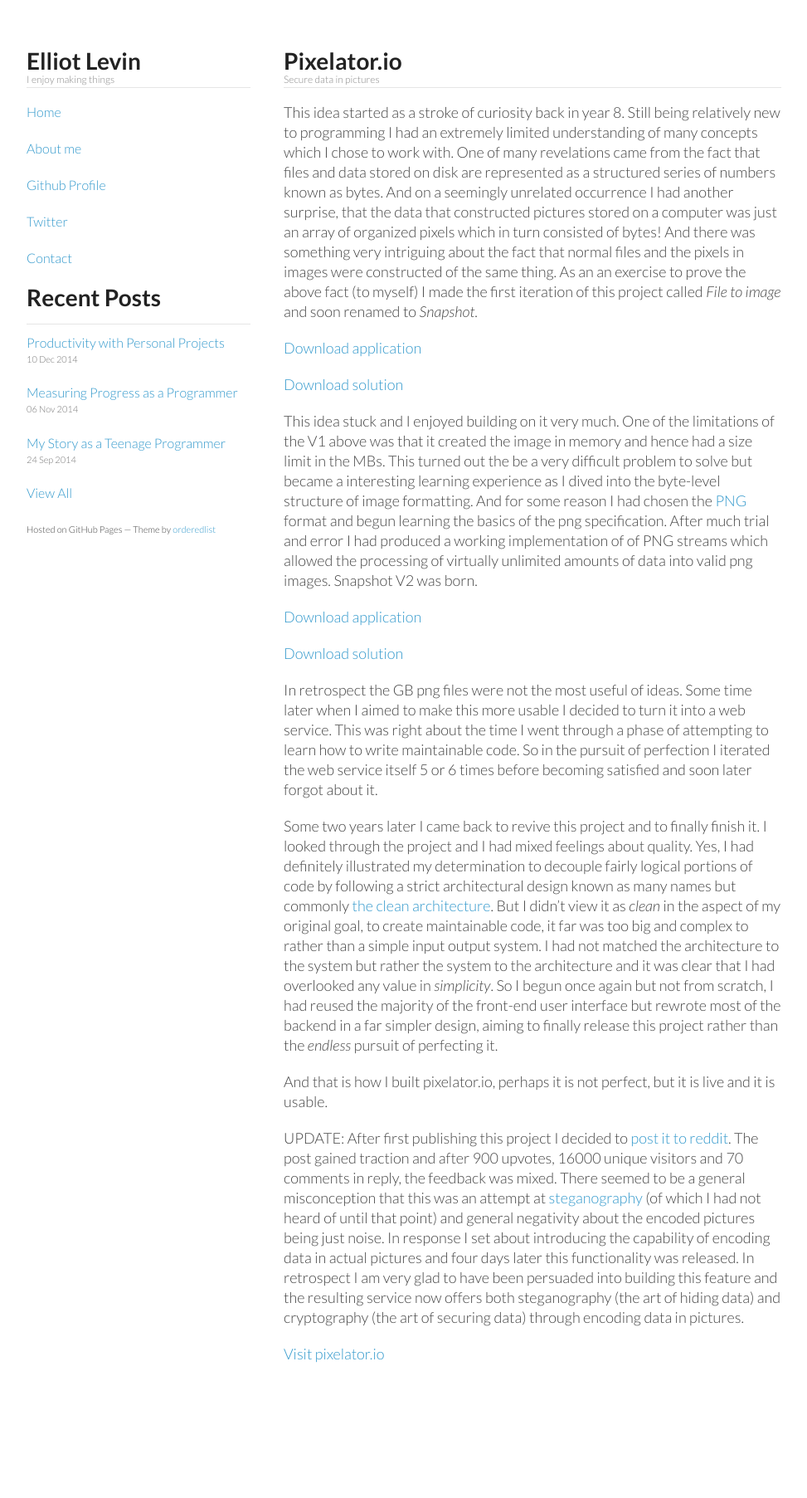
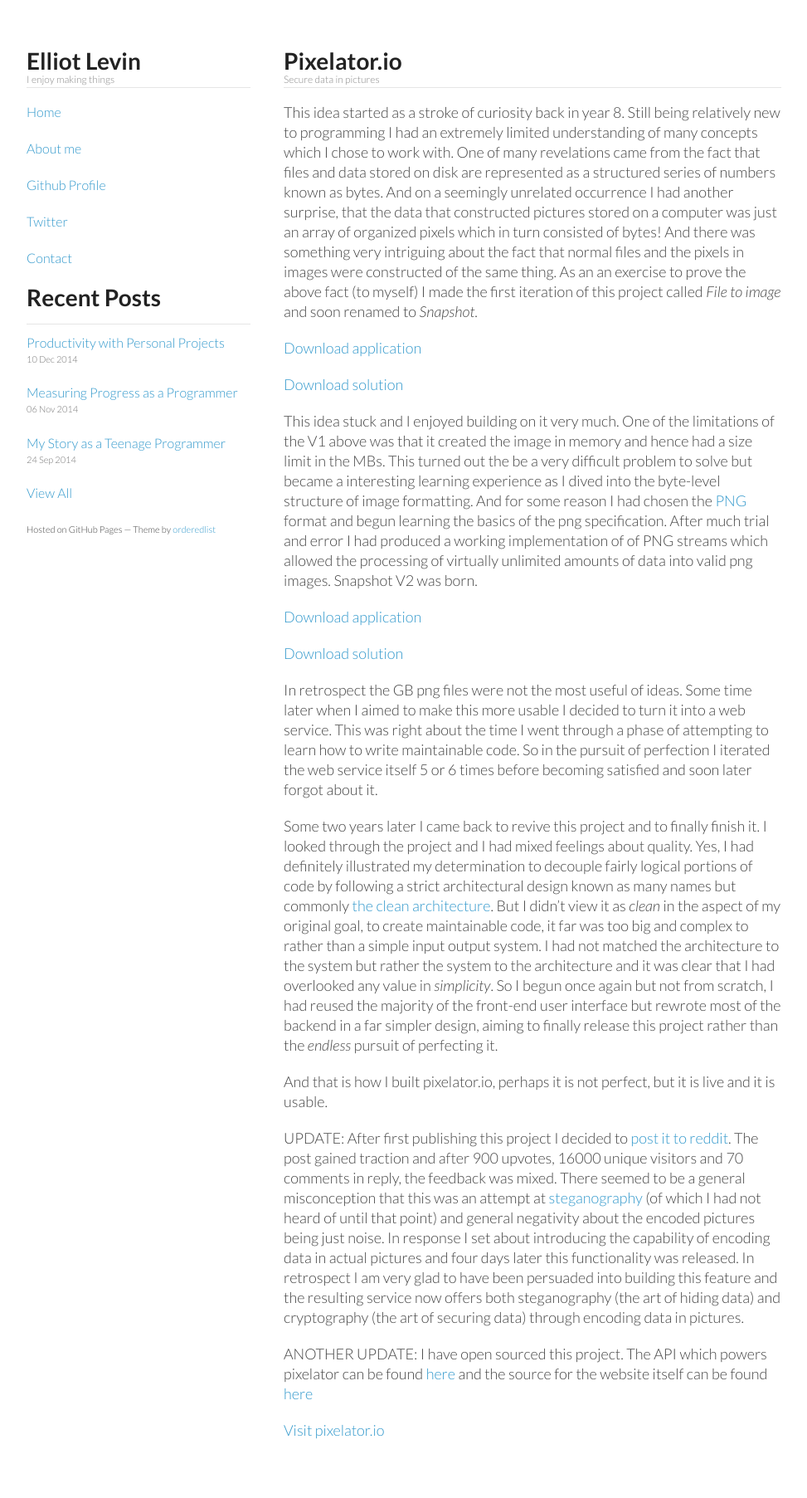
Before and after one commit to TimeToogo/elliotswebsite.com, a Jekyll site: the page built from _stuff/pixelator.md, in a window 1280 px wide. Shown: the whole page at 83% size, without its empty margins (153-1126 px from the left). Built offline with Jekyll 4.4.1, drawn with Linux system fonts in a browser that asks for light colours; nearby versions of some CDN libraries; Markdown is read by kramdown in place of the engine named in the settings; before the commit the page ends 1713 px from its top, so only the background shows below that.

Commit message:
Add github links to pixelator.io page

```diff
--- a/_stuff/pixelator.md
+++ b/_stuff/pixelator.md
@@ -55,9 +55,14 @@ capability of encoding data in actual pictures and four days later this function
 I am very glad to have been persuaded into building this feature and the resulting service now offers both
 steganography (the art of hiding data) and cryptography (the art of securing data) through encoding data in pictures.
 
+ANOTHER UPDATE: I have open sourced this project. The API which powers pixelator can be found [here][4]
+and the source for the website itself can be found [here][5]
+
 [Visit pixelator.io](https://pixelator.io)
 
 [0]: http://en.wikipedia.org/wiki/Portable_Network_Graphics
 [1]: http://blog.8thlight.com/uncle-bob/2012/08/13/the-clean-architecture.html
 [2]: https://www.reddit.com/r/InternetIsBeautiful/comments/2q0mmo/pixelatorio_is_a_web_service_that_allows_you_to/
 [3]: http://en.wikipedia.org/wiki/Steganography
+[4]: https://github.com/TimeToogo/Pixelator.Api
+[5]: https://github.com/TimeToogo/Pixelator.Web
```
